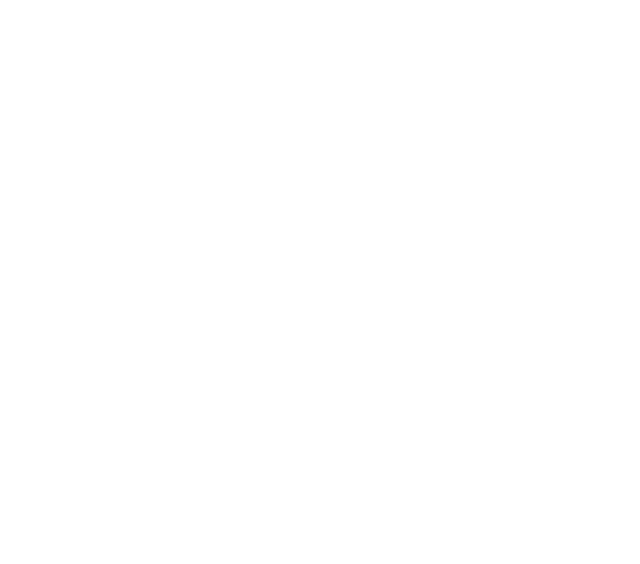
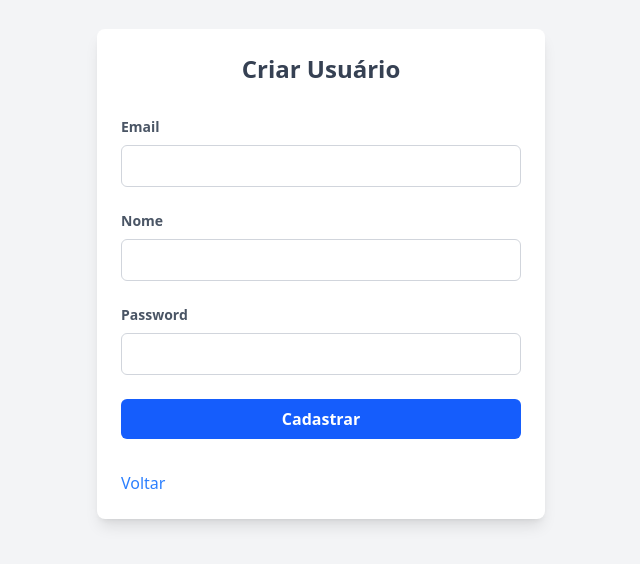
Before and after one commit to lucasbailo/FrontExpensesControl, a React (Vite) app: page /register in a window 1280 px wide. Before the commit this address had no page. Shown: the part 126-690 px from the top of the page, without its empty margins (319-959 px from the left). Built offline with nearby package versions, Linux system fonts and the light colour scheme.

Commit message:
create: creating Register Page

```diff
--- a/src/AppRoutes.tsx
+++ b/src/AppRoutes.tsx
@@ -5,6 +5,7 @@
 import Expenses from './Pages/Expenses';
 import Layout from './components/Layout';
 import DashboardPage from './Pages/Dashboard';
+import Register from './Pages/Register';
 
 const ProtectedRoute = ({ children }: { children: React.JSX.Element }) => {
   const token = localStorage.getItem('token');
@@ -17,6 +18,7 @@
       <Routes>
         {/* 🔹 Rota pública (sem layout, sem header/sidebar) */}
         <Route path="/login" element={<Login />} />
+        <Route path="/register" element={<Register />} />
 
         {/* 🔹 Rotas protegidas dentro do layout fixo */}
         <Route
--- /dev/null
+++ b/src/Pages/Register.tsx
@@ -0,0 +1,23 @@
+import React from 'react';
+import { useNavigate } from 'react-router-dom';
+import RegisterForm from '../components/RegisterForm';
+import useRegister from '../hooks/useRegister';
+
+const Register: React.FC = () => {
+  const { register, loading, error } = useRegister();
+  const navigate = useNavigate();
+
+  const handleRegister = (email: string, name: string, password: string) => {
+    register(email, password, name);
+  };
+
+  return (
+    <div className="flex flex-col justify-center items-center min-h-screen bg-gray-100">
+      <RegisterForm onRegister={handleRegister} />
+      {loading && <p className="text-center text-blue-500">Carregando...</p>}
+      {error && <p className="text-center text-red-500 animate-pulse mt-2">{error}</p>}
+    </div>
+  );
+};
+
+export default Register;
--- a/src/components/LoginForm.tsx
+++ b/src/components/LoginForm.tsx
@@ -55,6 +55,12 @@
           Login
         </button>
       </form>
+      <a
+        href="/register"
+        className="text-sm text-blue-600 hover:underline cursor-pointer"
+      >
+        Ainda nao possui uma conta?
+      </a>
     </div>
   );
 };
--- a/src/components/CreateUserForm.tsx
+++ b/src/components/RegisterForm.tsx
@@ -1,10 +1,10 @@
 import React, { useState } from 'react';
 
-interface CreateUserFormProps {
-  onCreateUser: (email: string, password: string, name: string) => void;
+interface RegisterFormProps {
+  onRegister: (email: string, password: string, name: string) => void;
 }
 
-const LoginForm: React.FC<CreateUserFormProps> = ({ onCreateUser }) => {
+const RegisterForm: React.FC<RegisterFormProps> = ({ onRegister }) => {
   const [name, setName] = useState('');
   const [email, setEmail] = useState('');
   const [password, setPassword] = useState('');
@@ -17,7 +17,7 @@
       return;
     }
     setError('');
-    onCreateUser(email, password, name);
+    onRegister(email, password, name);
   };
 
   return (
@@ -68,8 +68,14 @@
           Cadastrar
         </button>
       </form>
+      <a
+        href="/login"
+        className="text-blue-500 hover:underline cursor-pointer"
+      >
+        Voltar
+      </a>
     </div>
   );
 };
 
-export default LoginForm;
+export default RegisterForm;
--- a/src/hooks/useLogout.ts
+++ b/src/hooks/useLogout.ts
@@ -1,7 +1,6 @@
 const useLogout = () => {
 
     const logout = () => {
-
         localStorage.removeItem('token');
         window.location.href = '/login';
     }
--- /dev/null
+++ b/src/hooks/useRegister.ts
@@ -0,0 +1,27 @@
+import { useState } from 'react';
+import api from '../services/api';
+
+const useRegister = () => {
+  const [loading, setLoading] = useState(false);
+  const [error, setError] = useState<string | null>(null);
+
+  const register = async (email: string, name: string, password: string) => {
+    setLoading(true);
+    setError(null);
+    try {
+      const response = await api.post('https://localhost:7116/api/user/register', {
+        email,
+        name,
+        password
+      });
+    } catch (err: any) {
+      setError('Verifique os campos e tenten novamente');
+    } finally {
+      setLoading(false);
+    }
+  };
+
+  return { register, loading, error };
+};
+
+export default useRegister;
```
